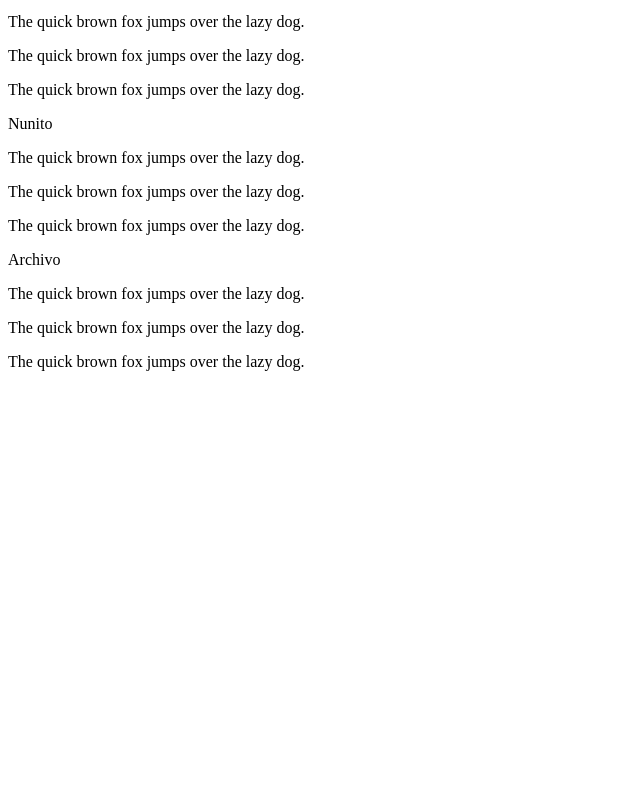
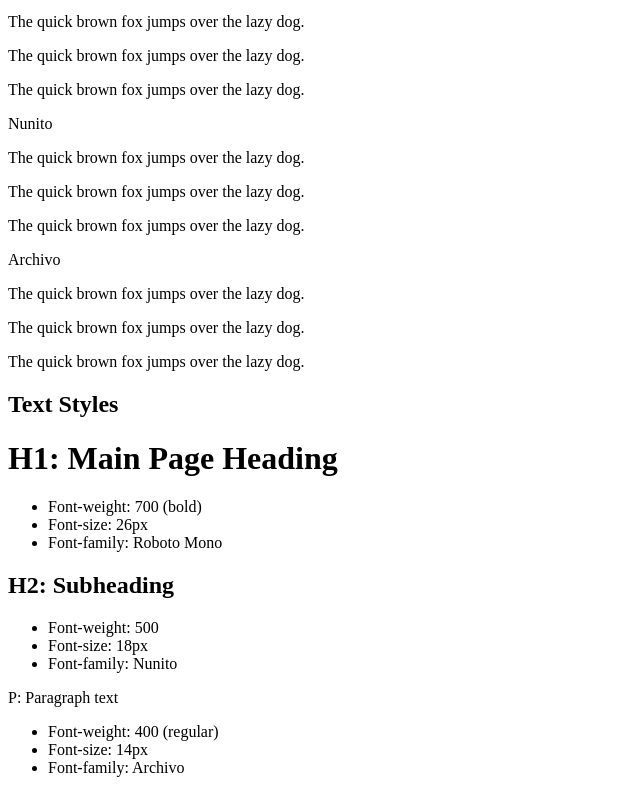
Before and after one commit to Skyfa117/ca-styleguide.github.io, a plain HTML site: page index.html in a window 1280 px wide. Shown: the part 457-1250 px from the top of the page, without its empty margins (0-640 px from the left). Before the commit the page ends 844 px from the top, so only its background shows below. Drawn offline with Linux system fonts and the light colour scheme.

Commit message:
Update index.html

```diff
--- a/index.html
+++ b/index.html
@@ -2,7 +2,7 @@
 <!-- Header -->
   <head>
     <link href="https://fonts.googleapis.com/css2?family=Roboto+Mono:ital,wght@0,400;0,700;1,400&display=swap" rel="stylesheet">
-    <link href="https://fonts.googleapis.com/css2?family=Nunito:ital,wght@0,400;0,700;1,400&display=swap" rel="stylesheet">
+    <link href="https://fonts.googleapis.com/css2?family=Nunito:ital,wght@0,400;0,500;0,700;1,400&display=swap" rel="stylesheet">
     <link href="https://fonts.googleapis.com/css2?family=Archivo:ital,wght@0,400;0,700;1,400&display=swap" rel="stylesheet">
     <link rel="stylesheet" href="./styles.css">
   </head>
@@ -57,14 +57,35 @@
     </div>
   </div>
 <!-- Text Styles -->
-
-
-
-
-
+  <div class="container">
+    <h2>Text Styles</h2>
+    <div class="text-panel">
+      <h1>H1: Main Page Heading</h1>
+      <ul>
+        <li>Font-weight: 700 (bold)</li>
+        <li>Font-size: 26px</li>
+        <li>Font-family: Roboto Mono</li>
+      </ul>
+    </div>
+    <div class="text-panel">
+      <h2>H2: Subheading</h2>
+      <ul>
+        <li>Font-weight: 500</li>
+        <li>Font-size: 18px</li>
+        <li>Font-family: Nunito</li>
+      </ul>
+    </div>
+    <div class="text-panel">
+      <p>P: Paragraph text</p>
+      <ul>
+        <li>Font-weight: 400 (regular)</li>
+        <li>Font-size: 14px</li>
+        <li>Font-family: Archivo</li>
+      </ul>
+    </div>
+  </div>
+  </body>
 <!-- Footer -->
 
 
-
-  </body>
 </html>
```
